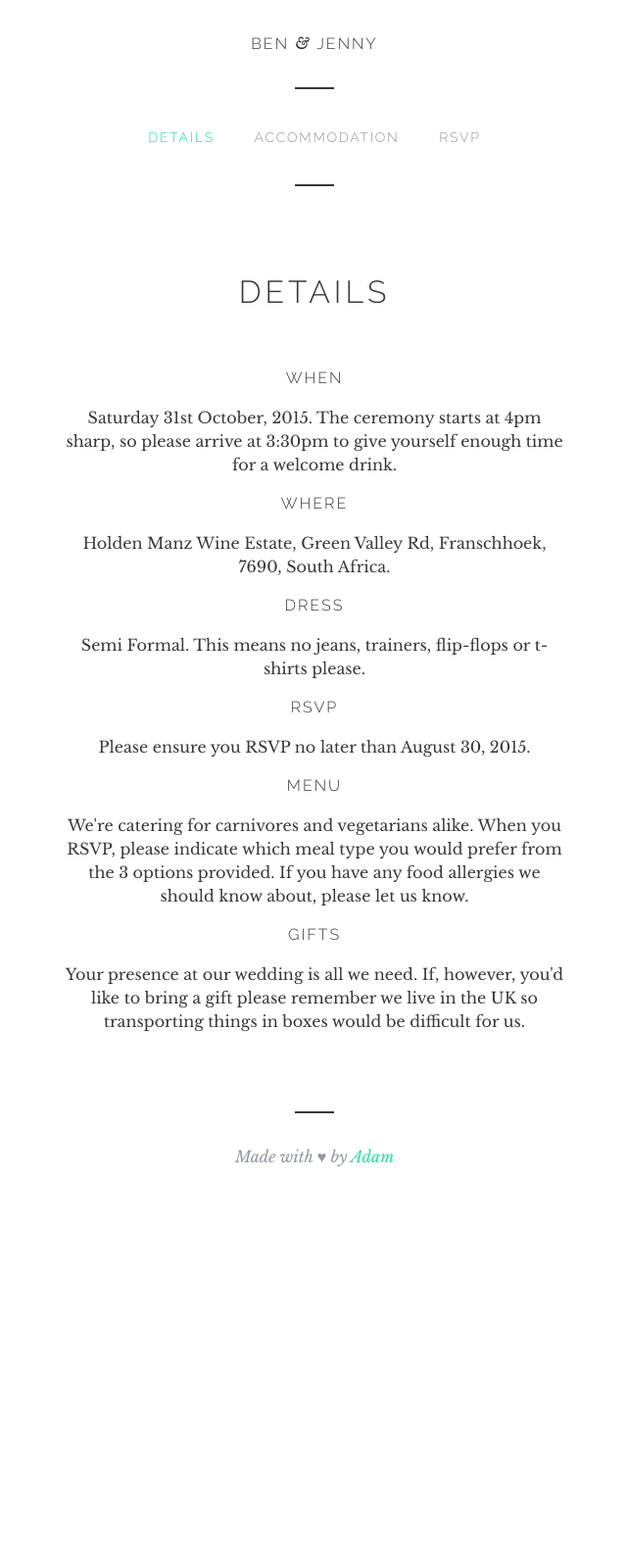
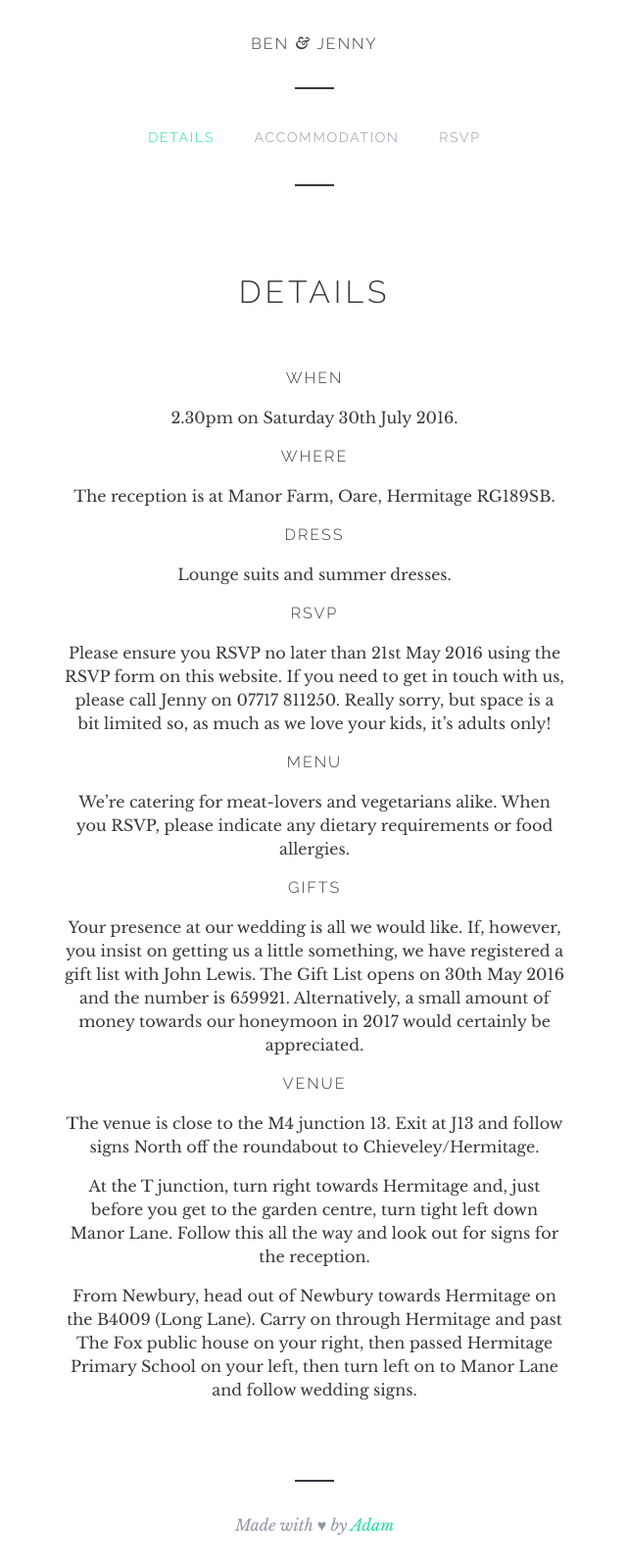
Before and after one commit to benandjenny/benandjenny.github.io, a Jekyll site: the page built from index.html, in a window 1280 px wide. Shown: the whole page at 98% size, without its empty margins (319-959 px from the left). Built offline with Jekyll 4.4.1, drawn with Linux system fonts in a browser that asks for light colours; nearby versions of some CDN libraries; before the commit the page ends 1224 px from its top, so only the background shows below that.

```diff
--- a/index.html
+++ b/index.html
@@ -6,15 +6,19 @@ hero-img: hm.jpg
 
 <dl>
 	<dt>When</dt>
-	<dd>Saturday 31st October, 2015. The ceremony starts at 4pm sharp, so please arrive at 3:30pm to give yourself enough time for a welcome drink.</dd>
+	<dd>2.30pm on Saturday 30th July 2016.</dd>
 	<dt>Where</dt>
-	<dd>Holden Manz Wine Estate, Green Valley Rd, Franschhoek, 7690, South Africa.</dd>
+	<dd>The reception is at Manor Farm, Oare, Hermitage RG189SB.</dd>
 	<dt>Dress</dt>
-	<dd>Semi Formal. This means no jeans, trainers, flip-flops or t-shirts please.</dd>
+	<dd>Lounge suits and summer dresses.</dd>
 	<dt>RSVP</dt>
-	<dd>Please ensure you RSVP no later than August 30, 2015.</dd>
+	<dd>Please ensure you RSVP no later than 21st May 2016 using the RSVP form on this website. If you need to get in touch with us, please call Jenny on 07717 811250. Really sorry, but space is a bit limited so, as much as we love your kids, it’s adults only!</dd>
 	<dt>Menu</dt>
-	<dd>We're catering for carnivores and vegetarians alike. When you RSVP, please indicate which meal type you would prefer from the 3 options provided. If you have any food allergies we should know about, please let us know.</dd>
+	<dd>We’re catering for meat-lovers and vegetarians alike. When you RSVP, please indicate any dietary requirements or food allergies.</dd>
 	<dt>Gifts</dt>
-	<dd>Your presence at our wedding is all we need. If, however, you'd like to bring a gift please remember we live in the UK so transporting things in boxes would be difficult for us.</dd>
+	<dd>Your presence at our wedding is all we would like. If, however, you insist on getting us a little something, we have registered a gift list with John Lewis. The Gift List opens on 30th May 2016 and the number is 659921. Alternatively, a small amount of money towards our honeymoon in 2017 would certainly be appreciated.</dd>
+	<dt>Venue</dt>
+	<dd>The venue is close to the M4 junction 13. Exit at J13 and follow signs North off the roundabout to Chieveley/Hermitage.</dd>
+	<dd>At the T junction, turn right towards Hermitage and, just before you get to the garden centre, turn tight left down Manor Lane. Follow this all the way and look out for signs for the reception.</dd>
+	<dd>From Newbury, head out of Newbury towards Hermitage on the B4009 (Long Lane). Carry on through Hermitage and past The Fox public house on your right, then passed Hermitage Primary School on your left, then turn left on to Manor Lane and follow wedding signs.</dd>
 </dl>
```
Also changed, not shown: accommodation.html (added, +21 -0 lines), rsvp.html (added, +11 -0 lines).
